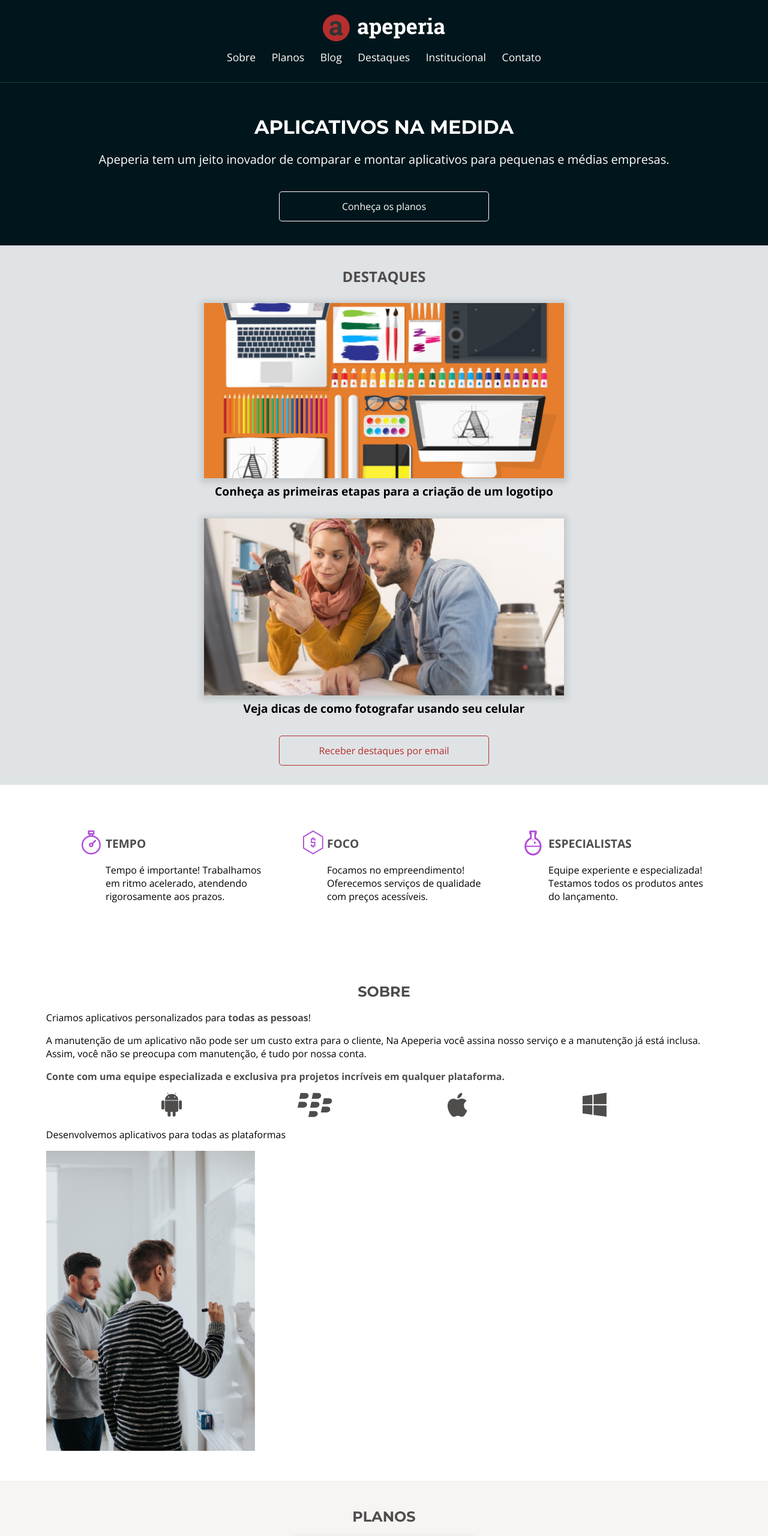
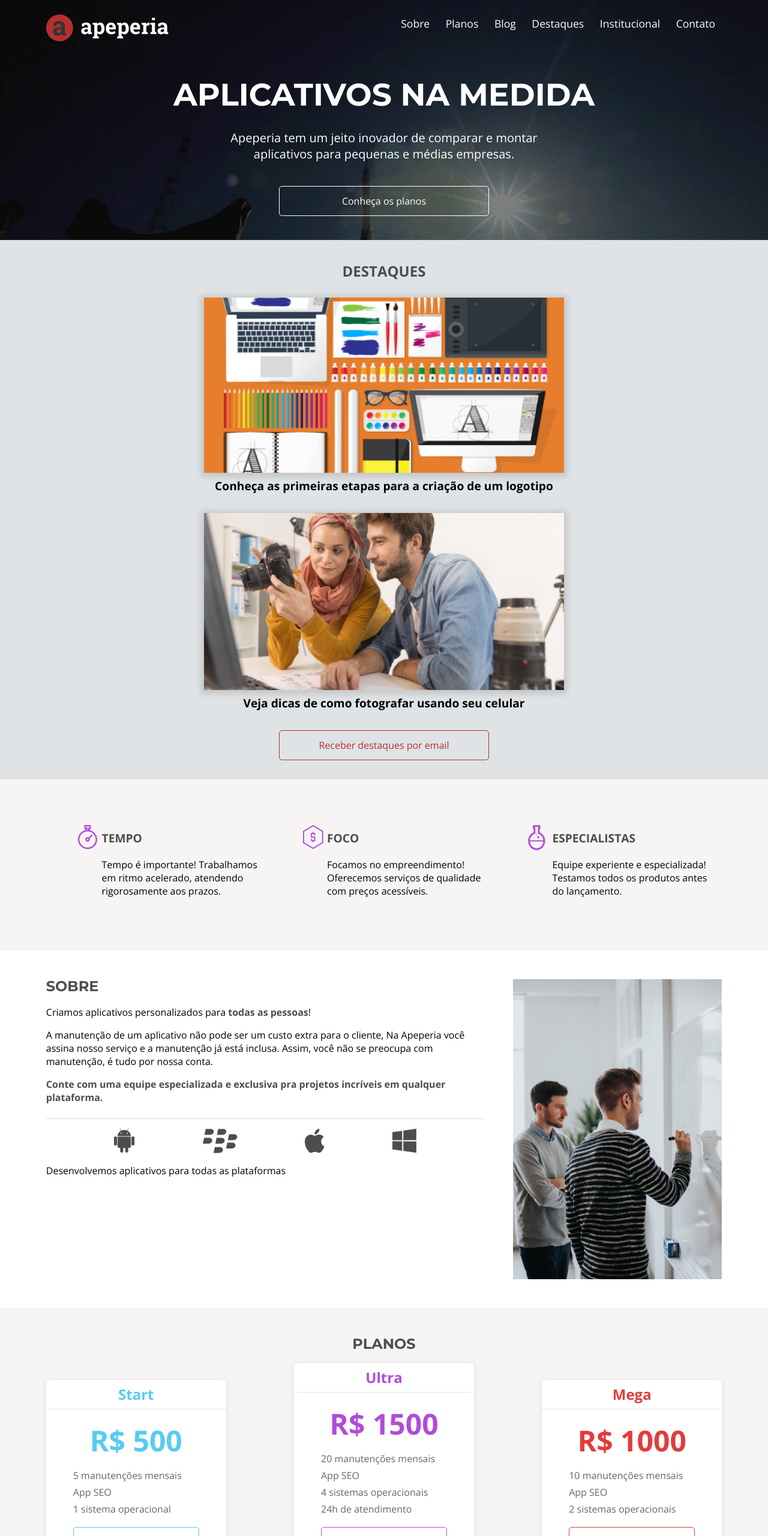
Before and after one commit to JustRonis/Curso-Reponsividade-ProjetoApeperia, a plain HTML site: page index.html in a window 1280 px wide. Shown: the top 2560 px of the page at 60% size. Drawn offline with nearby package versions, Linux system fonts and the light colour scheme.

Commit message:
subindo finalizacao com media querys para responsividade

```diff
--- a/css/cabecalho.css
+++ b/css/cabecalho.css
@@ -34,3 +34,11 @@
     margin-bottom: 1.25rem;
     margin-left: .7rem;
 }
+
+@media screen and (min-width: 1024px) {
+    .cabecalho{
+        flex-direction: row;
+        justify-content: space-between;
+        border: none;
+    }
+}
--- a/css/chamada.css
+++ b/css/chamada.css
@@ -31,3 +31,23 @@
 .chamada__botao {
     width: 100%;
 }
+
+@media screen and  (min-width: 768px){
+    .chamada__texto{
+        max-width:600px
+    }
+}
+
+@media screen and (min-width: 1024px){
+    .chamada{
+        background-image: url(../img/bg-intro.jpg);
+        background-size: cover;
+        padding-top: 8.25rem;
+    }
+
+    .chamada__titulo{
+        font-size: 3.25rem;
+        margin-bottom: 2rem;
+
+    }
+}
--- a/css/diferenciais.css
+++ b/css/diferenciais.css
@@ -45,3 +45,12 @@
 .item__texto {
     line-height: normal;
 }
+
+@media screen and (min-width: 1024px){
+    .diferenciais{
+        background-color: var(--cinza-claro);
+    }
+    .diferenciais__lista{
+        justify-content: space-around;
+    }
+}
--- a/css/institucional.css
+++ b/css/institucional.css
@@ -49,6 +49,13 @@
     display: block;
 }
 
-.institucional__video {
-    width: 100vw;
+
+@media screen and(min-width: 768px) {
+    .institucional__contato-email{
+        display: inline-block;
+    }
+
+    .institucional__video{
+        width: 100%
+    }
 }
--- a/css/planos.css
+++ b/css/planos.css
@@ -104,3 +104,21 @@
 .cartao__botao--mega {
     border-color: var(--planos-cartao-mega);
 }
+
+@media screen and (min-width: 768px) {
+    .cartao{
+        max-width: 400px;
+    }
+}
+
+@media screen and (min-width: 1024px){
+    .planos__cartoes{
+        flex-direction: row;
+        justify-content: space-between;
+        align-items: flex-end;
+    }
+
+    .cartao{
+        max-width: 300px;
+    }
+}
--- a/css/sobre.css
+++ b/css/sobre.css
@@ -32,3 +32,27 @@
 
     margin-bottom: 1rem;
 }
+
+.sobre__imagem{
+    display: none;
+}
+
+@media screen and (min-width: 1024px){
+    .sobre{
+        display: flex;
+    }
+    .sobre__conteudo{
+        margin-right: 3rem;
+    }
+    .sobre__titulo{
+        text-align: left;
+    }
+    .sobre__texto--divisao{
+        border-bottom: 1px solid var(--cinza-medio);
+        padding-bottom:  1.5rem;
+    }
+
+    .sobre__imagem{
+        display: block;
+    }
+}
```
